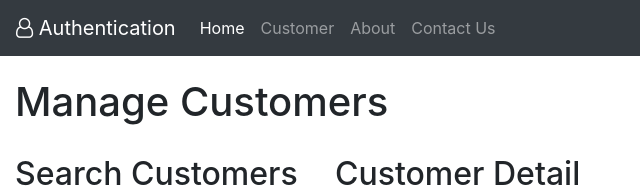
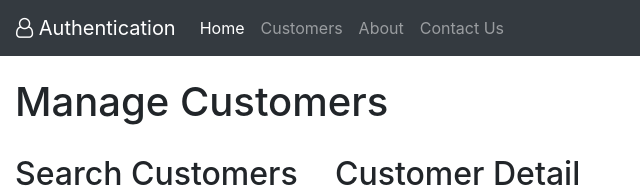
Before and after one commit to hectorse/curso_memo_farias, a plain HTML site: page manage-customers.html in a window 1280 px wide. Shown: the top 196 px of the page, 0-640 px from the left. Drawn offline with nearby package versions, Linux system fonts and the light colour scheme.

Commit message:
Commit 3

```diff
--- a/manage-customers.html
+++ b/manage-customers.html
@@ -30,7 +30,7 @@
             <a class="nav-link" href="#">Home <span class="sr-only">(current)</span></a>
           </li>
           <li class="nav-item">
-            <a class="nav-link" href="#">Customer</a>
+            <a class="nav-link" href="#">Customers</a>
           </li>
           <li class="nav-item">
             <a class="nav-link" href="#">About</a>
```
